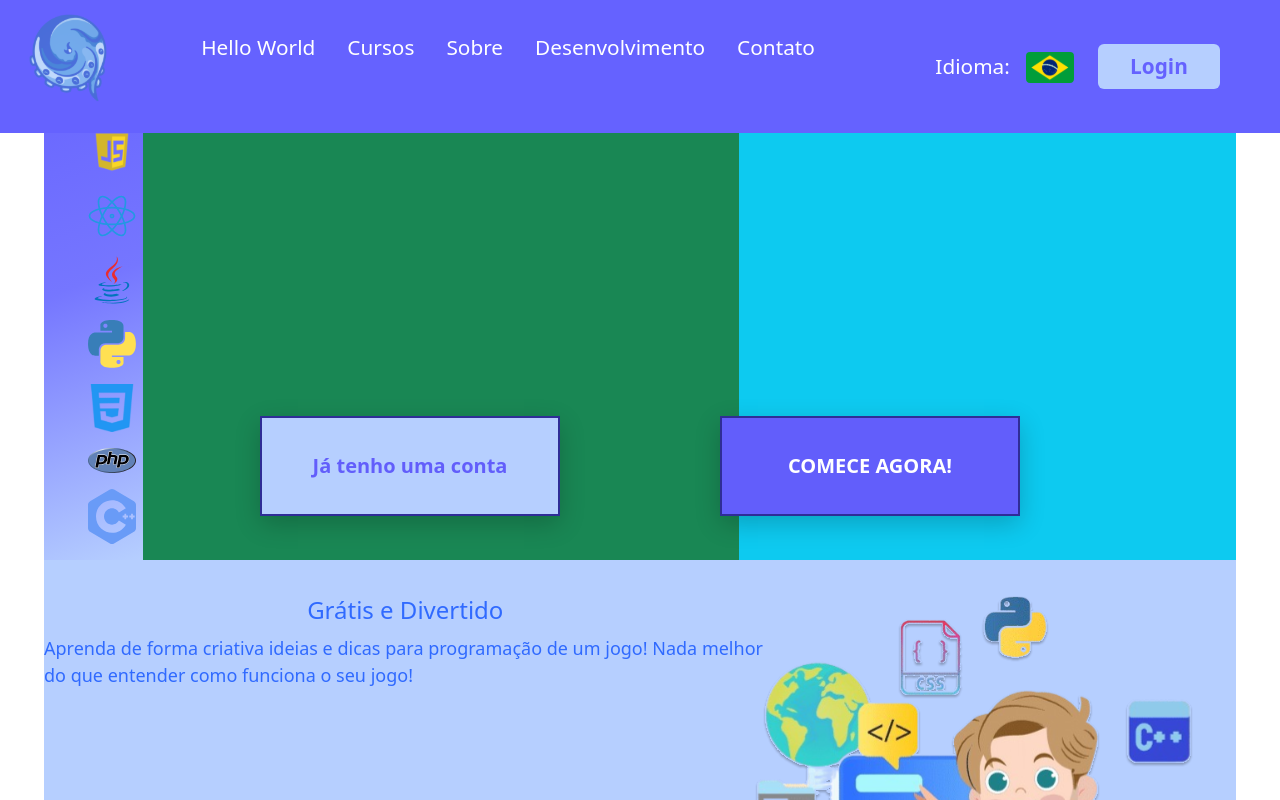
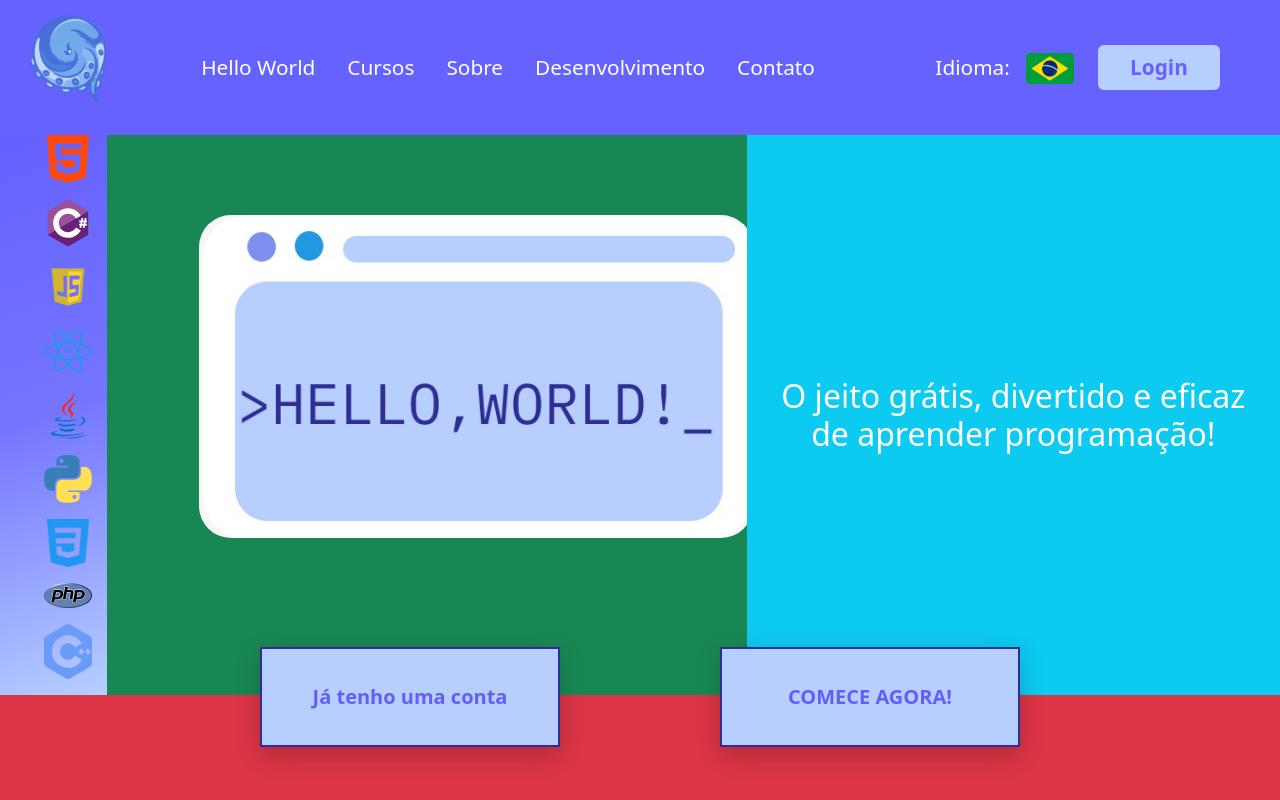
Before and after one commit to RenanFernandoRuiz/HelloWorld, a React (Vite) app in the folder client/: page / in a window 1280 px wide. Shown: the top 800 px of the page. Built offline with nearby package versions, Linux system fonts and the light colour scheme.

Commit message:
Modificações no Container e na geral, imagens e escrita.

```diff
--- a/client/src/App.css
+++ b/client/src/App.css
@@ -1,6 +1,8 @@
 #root {
-  max-width: 1192px;
-  margin: 0 auto;
+  width: 100%;
+  box-sizing: border-box;
+  padding: 0;
+  margin: 0;
   text-align: center;
 }
 
--- a/client/src/components/container/container.css
+++ b/client/src/components/container/container.css
@@ -1,9 +1,7 @@
-body {
-  margin: 0;
-  display: flex;
-  flex-direction: row;
+.divMaster {
+  margin-top: 135px;
+  width: 100%;
 }
-
 .sidebar {
   display: flex;
   flex-direction: column;
@@ -32,10 +30,25 @@ body {
   height: 80vh;
   width: 100%;
 }
-.all img {
+.quadro img {
+  border-radius: 2em;
+  margin: 5em;
+  width: 90%;
+}
+.jeito {
+  display: flex; /* Define o contêiner como flexível */
+  justify-content: center; /* Alinha o item horizontalmente no centro */
+  align-items: center; /* Alinha o item verticalmente no centro */
+}
+
+.jeito h2 {
+  color: #ffff;
+  margin: 0; /* Remove a margem padrão do <h2> */
+}
+/* .all img {
   border-radius: 2em;
   margin: 5em;
 }
 .all h2 {
   margin: 1em;
-}
+} */
--- a/client/src/components/container/container.jsx
+++ b/client/src/components/container/container.jsx
@@ -1,5 +1,5 @@
 import "./container.css";
-// import quadro from "../../assets/quadro.jpg";
+import quadro from "../../assets/quadro.jpg";
 import image1 from "../../assets/image1.svg";
 import image2 from "../../assets/image2.svg";
 import image3 from "../../assets/image3.svg";
@@ -17,11 +17,11 @@ const Container = () => {
     //     <h2>O jeito grátis, divertido e eficaz de aprender programação!</h2>
     //   </div>
 
-    <div>
+    <div className="divMaster">
       <div className="row m-0 p-0">
-        <div className="col">
+        <div className="col  justify-content-start">
           <div className="row">
-            <div className="col-1 col-md-1 col-12 bg-black sidebar">
+            <div className="d-flex col-lg-1 col-md-12 col-sm-12 sidebar">
               <img src={image1} alt="1" href="#" />
               <img src={image2} alt="2" href="#" />
               <img src={image3} alt="3" href="#" />
@@ -32,8 +32,14 @@ const Container = () => {
               <img src={image8} alt="8" href="#" />
               <img src={image9} alt="9" href="#" />
             </div>
-            <div className="col-12 col-md-6 col-4 bg-success">LATERAL</div>
-            <div className="col-12 col-md col-5 bg-info">LATERAL</div>
+            <div className="col-12 col-md-6 bg-success quadro">
+              <img src={quadro} alt="tela" />
+            </div>
+            <div className="col-12 col-md bg-info jeito">
+              <h2>
+                O jeito grátis, divertido e eficaz de aprender programação!
+              </h2>
+            </div>
           </div>
         </div>
       </div>
--- a/client/src/components/geral/Geral.jsx
+++ b/client/src/components/geral/Geral.jsx
@@ -1,14 +1,13 @@
-import styles from "./geral.module.css";
+import "./geral.css";
 
 const Geral = () => {
   return (
-    <div className={styles.tudo}>
+    <div className="tudo bg-danger">
       <button>Já tenho uma conta</button>
 
-      <div className={styles.button2}>
+      <div className="styles.button">
         <button>COMECE AGORA!</button>
       </div>
-
     </div>
   );
 };
--- a/client/src/components/geral/geral.module.css
+++ b/client/src/components/geral/geral.css
@@ -1,6 +1,6 @@
 .tudo {
+  margin-top: -8em;
   background: var(--main-color);
-  margin-top: -14em;
   display: flex;
   flex-direction: row;
   justify-content: center;
--- a/client/src/components/header/header.css
+++ b/client/src/components/header/header.css
@@ -1,6 +1,7 @@
 .header {
   background-color: #6562ff;
   align-items: center;
+  height: 135px;
 
   /* position: fixed; */
   /* top: 0;
--- a/client/src/components/header/header.jsx
+++ b/client/src/components/header/header.jsx
@@ -5,7 +5,7 @@ import brasil from "../../assets/brasil.svg";
 function Header() {
   return (
     <header className="header row fixed-top col-12 m-0 mb-0 ">
-      <nav className="d-flex justify-content-between">
+      <nav className="d-flex justify-content-between align-items-center">
         <img src={logo} alt="Logo Hello World" />
         <div className="navtop col-md-6">
           <a className="d-none d-lg-block" href="#">
```
